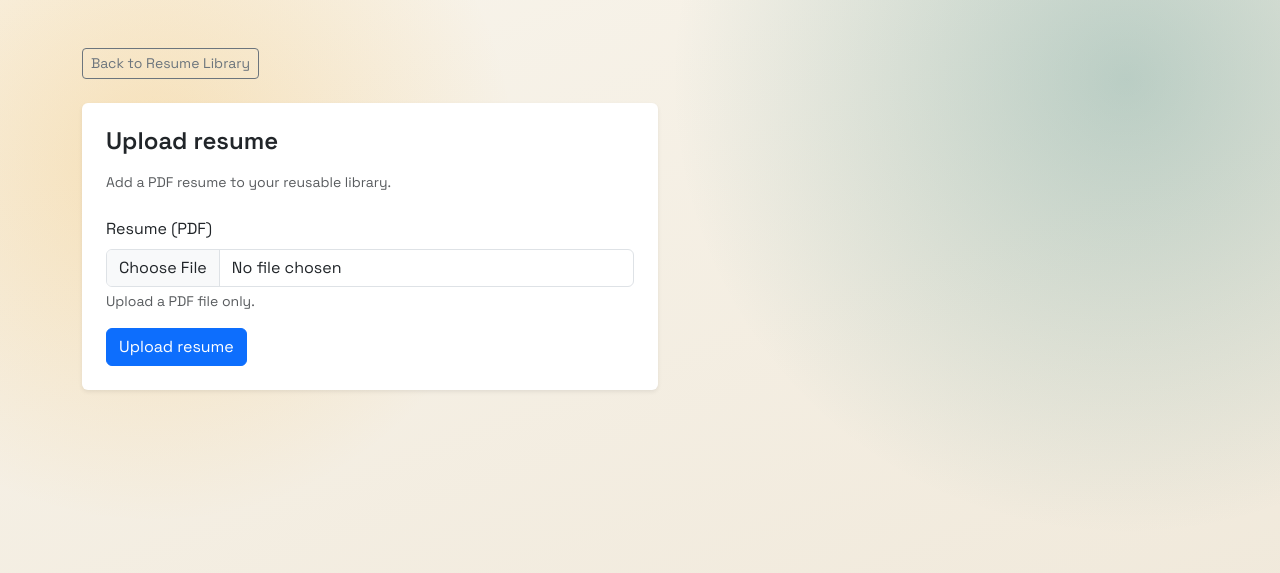
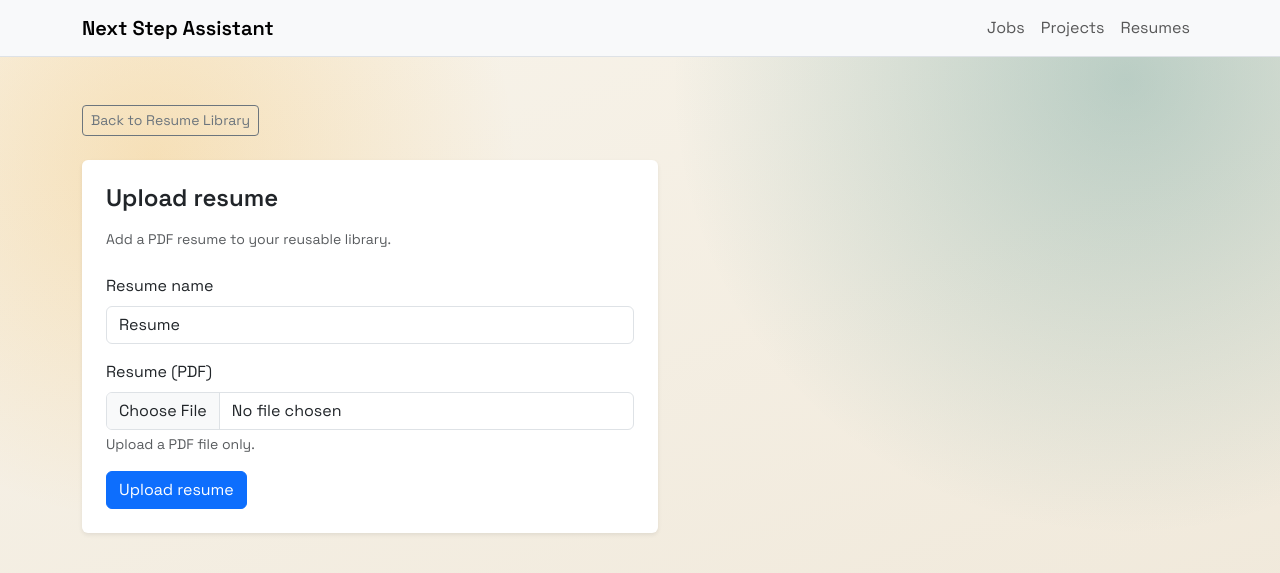
Before and after one commit to NU-CS-Software-Studio-Spring-26/project-next-step-assistant, a Rails app: page /resumes/new in a window 1280 px wide. Shown: the top 573 px of the page. Run offline with Rails 7, Linux system fonts and the light colour scheme; parts of the project's set-up code (start-up, migrations or seed data) failed here and were passed over; some libraries are stand-ins or nearby versions.

Commit message:
Enhance resume library with naming, preview page, and navigation links

```diff
--- a/app/controllers/resumes_controller.rb
+++ b/app/controllers/resumes_controller.rb
@@ -1,13 +1,19 @@
 class ResumesController < ApplicationController
   before_action :set_job, if: :nested_job_request?
-  before_action :set_resume, only: %i[destroy]
+  before_action :set_resume, only: %i[show edit update destroy]
 
   def index
     @resumes = Resume.with_attached_file.order(created_at: :desc)
   end
 
+  def show
+  end
+
   def new
     @resume = Resume.new
+  end
+
+  def edit
   end
 
   def create
@@ -18,6 +24,14 @@ class ResumesController < ApplicationController
       redirect_to nested_job_request? ? @job : resumes_path, notice: "Resume was added."
     else
       render :new, status: :unprocessable_entity
+    end
+  end
+
+  def update
+    if @resume.update(resume_params)
+      redirect_to @resume, notice: "Resume updated successfully."
+    else
+      render :edit, status: :unprocessable_entity
     end
   end
 
@@ -41,7 +55,7 @@ class ResumesController < ApplicationController
   end
 
   def resume_params
-    params.expect(resume: [ :file ])
+    params.expect(resume: [ :name, :file ])
   end
 
   def nested_job_request?
--- a/app/models/resume.rb
+++ b/app/models/resume.rb
@@ -2,15 +2,17 @@ class Resume < ApplicationRecord
   has_many :jobs, dependent: :nullify
 
   has_one_attached :file, dependent: :purge_later
+
+  validates :name, presence: true
 
   validate :file_must_be_attached
   validate :file_must_be_pdf
 
   def display_name
     if file.attached?
-      "#{file.filename} (#{created_at.strftime('%b %d')})"
+      "#{name} — #{file.filename} (#{created_at.strftime('%b %d')})"
     else
-      "Resume #{id}"
+      name.presence || "Resume #{id}"
     end
   end
 
--- a/app/views/jobs/index.html.erb
+++ b/app/views/jobs/index.html.erb
@@ -14,7 +14,10 @@
       <h1 class="h2 mb-1 fw-semibold">Jobs</h1>
       <p class="text-body-secondary mb-0 small">Track every application from saved through offer.</p>
     </div>
-    <%= link_to "New Job", new_job_path, class: "btn btn-primary" %>
+    <div class="d-flex flex-wrap gap-2">
+      <%= link_to "Manage Resumes", resumes_path, class: "btn btn-outline-secondary" %>
+      <%= link_to "New Job", new_job_path, class: "btn btn-primary" %>
+    </div>
   </header>
 
   <div class="mb-4">
--- a/app/views/layouts/application.html.erb
+++ b/app/views/layouts/application.html.erb
@@ -24,6 +24,21 @@
   </head>
 
   <body>
+    <nav class="navbar navbar-expand-lg bg-body-tertiary border-bottom">
+      <div class="container">
+        <%= link_to "Next Step Assistant", root_path, class: "navbar-brand fw-semibold" %>
+        <button class="navbar-toggler" type="button" data-bs-toggle="collapse" data-bs-target="#mainNavbar" aria-controls="mainNavbar" aria-expanded="false" aria-label="Toggle navigation">
+          <span class="navbar-toggler-icon"></span>
+        </button>
+        <div class="collapse navbar-collapse" id="mainNavbar">
+          <ul class="navbar-nav ms-auto mb-2 mb-lg-0">
+            <li class="nav-item"><%= link_to "Jobs", jobs_path, class: "nav-link" %></li>
+            <li class="nav-item"><%= link_to "Projects", projects_path, class: "nav-link" %></li>
+            <li class="nav-item"><%= link_to "Resumes", resumes_path, class: "nav-link" %></li>
+          </ul>
+        </div>
+      </div>
+    </nav>
     <%= yield %>
   </body>
 </html>
--- a/app/views/resumes/_form.html.erb
+++ b/app/views/resumes/_form.html.erb
@@ -12,10 +12,15 @@
   <% end %>
 
   <div class="mb-3">
+    <%= f.label :name, "Resume name", class: "form-label" %>
+    <%= f.text_field :name, class: "form-control", placeholder: "e.g. Software Resume" %>
+  </div>
+
+  <div class="mb-3">
     <%= f.label :file, "Resume (PDF)", class: "form-label" %>
     <%= f.file_field :file, class: "form-control", accept: "application/pdf,.pdf" %>
-    <div class="form-text">Upload a PDF file only.</div>
+    <div class="form-text"><%= resume.persisted? ? "Upload a new PDF only if you want to replace the current file." : "Upload a PDF file only." %></div>
   </div>
 
-  <%= f.submit "Upload resume", class: "btn btn-primary" %>
+  <%= f.submit(resume.persisted? ? "Update resume" : "Upload resume", class: "btn btn-primary") %>
 <% end %>
--- a/app/views/resumes/index.html.erb
+++ b/app/views/resumes/index.html.erb
@@ -19,10 +19,12 @@
         <li class="list-group-item d-flex flex-column flex-sm-row justify-content-between align-items-start align-items-sm-center gap-3">
           <div>
             <% if resume.file.attached? %>
-              <div class="fw-semibold"><%= resume.file.filename %></div>
+              <div class="fw-semibold"><%= link_to resume.name, resume_path(resume), class: "text-decoration-none" %></div>
+              <div class="small text-body-secondary"><%= resume.file.filename %></div>
               <div class="small text-body-secondary">Uploaded <%= l(resume.created_at.to_date, format: :long) %></div>
             <% else %>
-              <div class="fw-semibold text-body-secondary">Missing file</div>
+              <div class="fw-semibold text-body-secondary"><%= link_to resume.name, resume_path(resume), class: "text-decoration-none link-secondary" %></div>
+              <div class="small text-body-secondary">Missing file</div>
               <div class="small text-body-secondary">Uploaded <%= l(resume.created_at.to_date, format: :long) %></div>
             <% end %>
           </div>
--- a/config/routes.rb
+++ b/config/routes.rb
@@ -1,6 +1,6 @@
 Rails.application.routes.draw do
   root "home#index"
-  resources :resumes, only: [:index, :new, :create, :destroy]
+  resources :resumes, only: [:index, :show, :new, :create, :edit, :update, :destroy]
   resources :jobs do
     resources :resumes, only: %i[new create destroy]
   end
--- /dev/null
+++ b/db/migrate/20260501195126_add_name_to_resumes.rb
@@ -0,0 +1,5 @@
+class AddNameToResumes < ActiveRecord::Migration[8.1]
+  def change
+    add_column :resumes, :name, :string, null: false, default: "Resume"
+  end
+end
```
Also changed, not shown: app/views/resumes/edit.html.erb (added, +15 -0 lines), app/views/resumes/show.html.erb (added, +31 -0 lines), db/migrate/20260501195400_backfill_resume_names_from_files.rb (added, +21 -0 lines), db/schema.rb, db/test.sqlite3.
